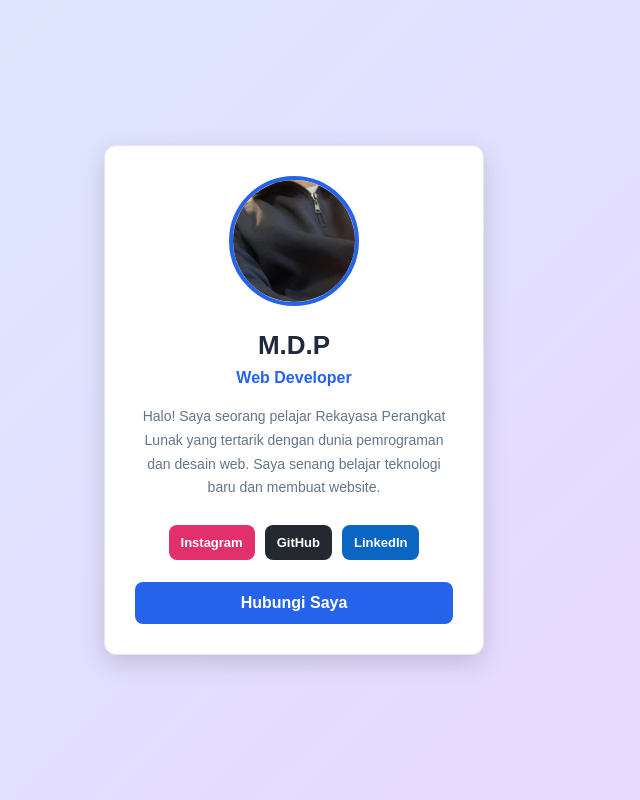
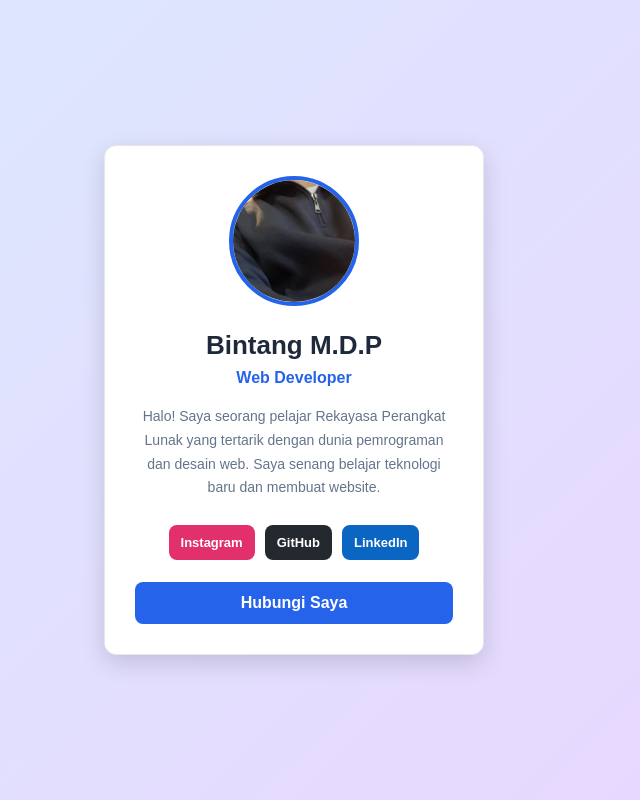
Before and after one commit to byntang/bintang1, a plain HTML site: page profile.html in a window 1280 px wide. Shown: the whole page, without its empty margins (346-986 px from the left). Drawn offline with Linux system fonts and the light colour scheme; a script that the page names is missing.

Commit message:
Change profile name in profile.html
Updated profile name from 'M.D.P' to 'Bintang M.D.P'.

```diff
--- a/profile.html
+++ b/profile.html
@@ -22,7 +22,7 @@
         </div>
 
         <!-- Informasi Profil -->
-        <h1> M.D.P</h1>
+        <h1>Bintang M.D.P</h1>
         <h2>Web Developer</h2>
 
         <p class="description">
```
